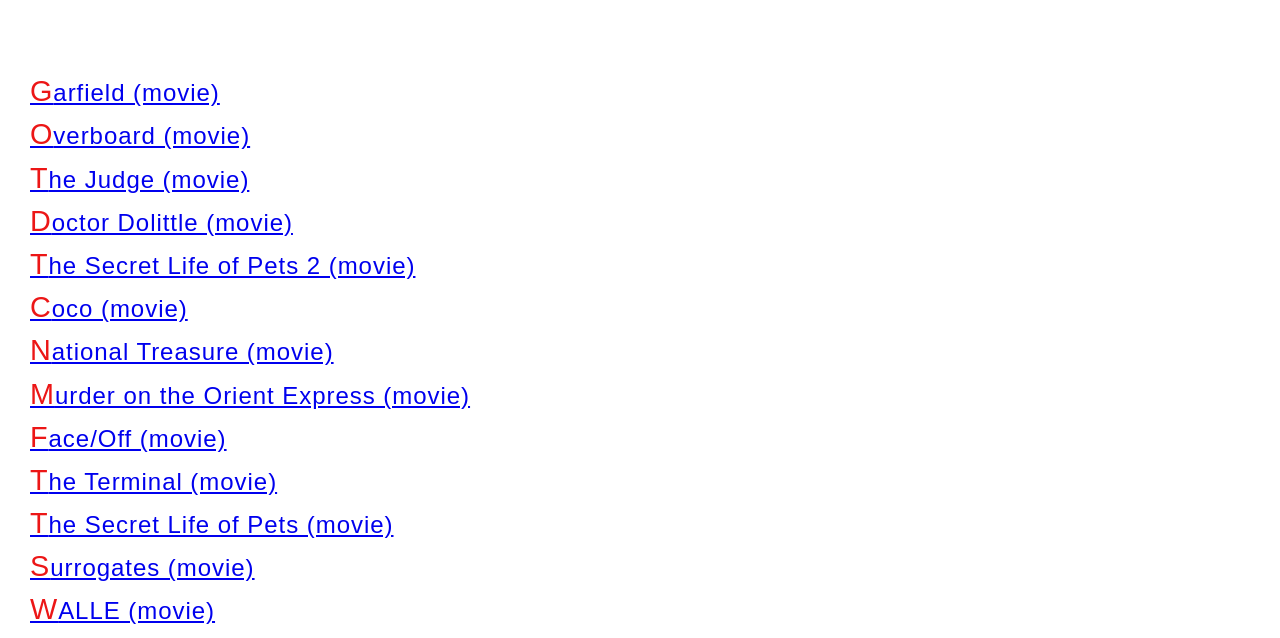
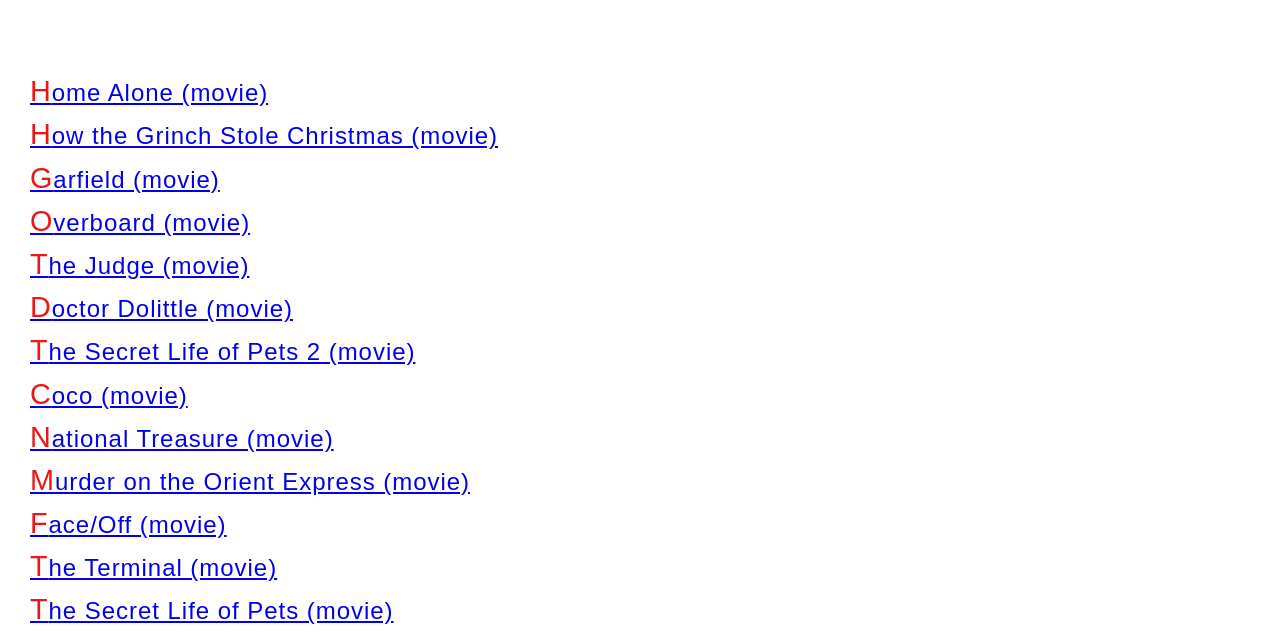
Before and after one commit to sergi-i/RS-English, a plain HTML site: page video_movie.html in a window 1280 px wide. Shown: the part 148-786 px from the top of the page. Drawn offline with Linux system fonts and the light colour scheme.

Commit message:
Add files via upload
added movies How the Grinch Stole Christmas and Home Alone

```diff
--- a/video_movie.html
+++ b/video_movie.html
@@ -52,6 +52,12 @@
 
     <div class="menu_pages_list">
 
+    <p data-tooltip="After he is unknowingly left by his family when they go on Christmas vacation eight-year-old Kevin McCallister gets the most of the situation. But when a pair of bungling thieves put their sights around Kevin's house, the kid stands prepared to guard his land. By planting booby traps mischievous Kevin stands his ground because his mother tries to race dwelling before Christmas Day.">
+   <a target="_blank" href="https://myflixer.pw/movie/home-alone-58995">Home Alone (movie)</a></p>
+
+    <p data-tooltip="Inside a snowflake exists the magical land of Whoville. In Whoville, live an almost mutated sort of folks, the Whos. Of the Whos love Christmas, yet the Grinch lives. The Grinch is a creature that hates Christmas, and plots to steal it away from the Whos, whom he abhors. Yet Cindy Lou Who, a small child, decides to take to befriending the Grinch.">
+   <a target="_blank" href="https://myflixer.pw/movie/how-the-grinch-stole-christmas-19220">How the Grinch Stole Christmas (movie)</a></p>
+
    <p data-tooltip="Garfield, the fat, lazy, lasagna enthusiast, has what a cat might desire. But when Jon, in an effort to revive the Liz - the vet and also an old highschool crush - adopts a dog pulls him home and called Odie, the 1 thing he doesn't desire is got by Garfield. Competition.">
    <a target="_blank" href="https://myflixer.pw/movie/garfield-17048">Garfield (movie)</a></p>
 
```
